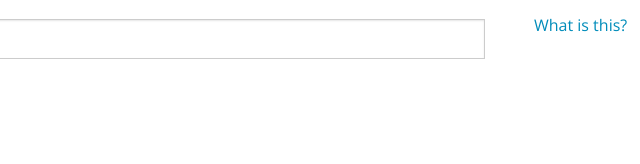
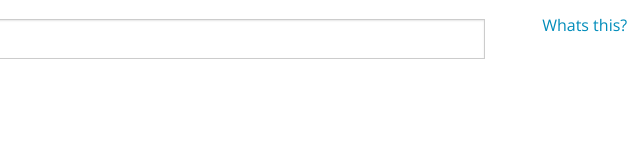
Before and after one commit to tash-had/YouWork, a plain HTML site: page index.html in a window 1280 px wide. Shown: the full height of the page, 640-1280 px from the left. Drawn offline with nearby package versions, Linux system fonts and the light colour scheme.

Commit message:
Update index.html

```diff
--- a/index.html
+++ b/index.html
@@ -29,7 +29,7 @@
 </head>
 
 <body>
-    <a style="float:right;padding: 1%;" href="http://tash-had.com/blog.html#youwork" target="_blank">What is this?</a>
+    <a style="float:right;padding: 1%;" href="http://tash-had.com/blog.html#youwork" target="_blank">Whats this?</a>
     <div class="row">
         <div class="medium-12 columns">
             <input type="text" id="searchField" placeholder="Search a YouTube video..." />
```
